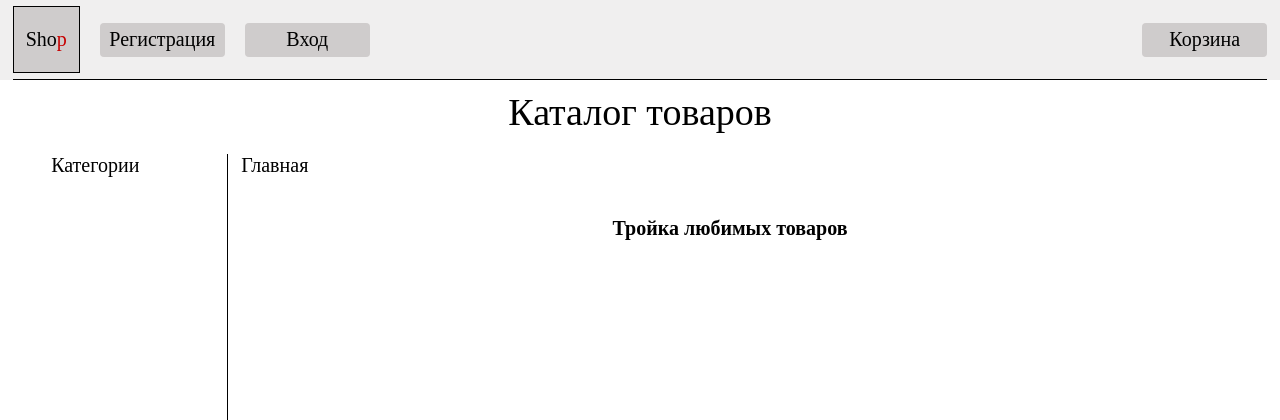
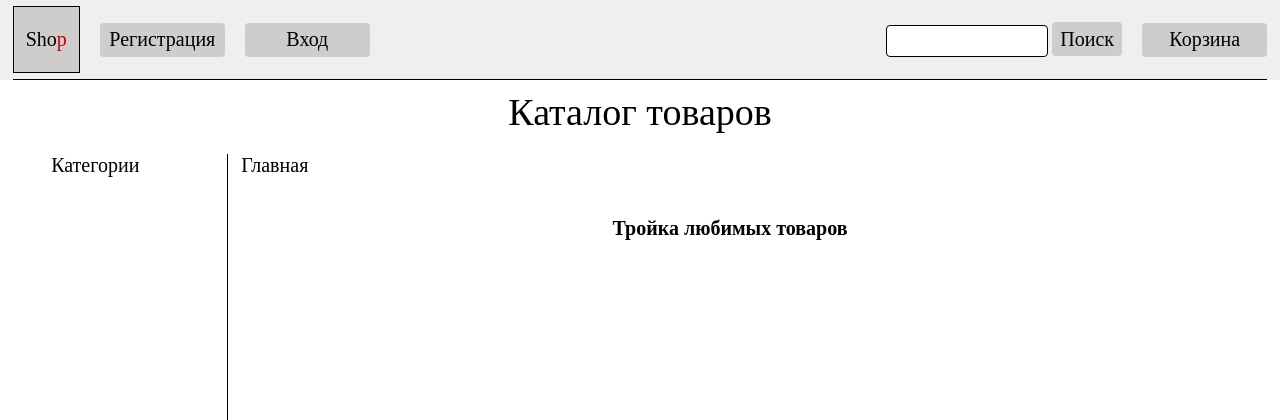
Before and after one commit to vladimir-frozenfish/test-job-remi, a Django app: page / in a window 1280 px wide. Shown: the top 420 px of the page. Run offline with Django 4.2, Linux system fonts and the light colour scheme; data that the repository does not hold is empty.

Commit message:
Shop - реализован элементарный поиск товаров (по имени или конечной категории)

```diff
--- a/design/html/index.html
+++ b/design/html/index.html
@@ -24,6 +24,10 @@
 
 
             <div class="header_grid">
+                <form>
+                    <input type="text" class="input_search">
+                    <input type="submit" value="Поиск" class="button_search">
+                </form>
                 <div class="button_header">Корзина</div>
             </div>
         </div>
--- a/shop/urls.py
+++ b/shop/urls.py
@@ -5,13 +5,15 @@ from .views import (add_del_favorite,
                     reduce_product_in_shopping_cart,
                     delete_product_in_shopping_cart,
                     increase_product_in_shopping_cart,
-                    category, index, product)
+                    category, index, product,
+                    search_product)
 
 
 app_name = 'shop'
 
 urlpatterns = [
     path('', index, name='index'),
+    path('search_product', search_product, name='search_product'),
     path('category/<slug:slug>/', category, name='category'),
     path('product/<int:product_id>/', product, name='product'),
     path('product/<int:product_id>/add_del_favorite/', add_del_favorite, name='add_del_favorite'),
--- a/shop/views.py
+++ b/shop/views.py
@@ -1,22 +1,12 @@
 from collections import deque
 
-from django.conf import settings
 from django.contrib.auth.decorators import login_required
-from django.core.paginator import Paginator
-from django.db.models import Count
+from django.db.models import Count, Q
 from django.shortcuts import get_object_or_404, render, redirect
 
 from .models import Category, ImageProduct, FavoriteProduct, Product, ShoppingCartProduct
 from .forms import OrderingForm
-from .utils import get_all_child_categories, get_category_queue, get_category_tree
-
-
-def page_paginator(data, request):
-    """функция разделения записей на несколько страниц"""
-    post_list = Paginator(data, settings.PAGINATOR_COUNT)
-    page_number = request.GET.get('page')
-
-    return post_list.get_page(page_number)
+from .utils import get_all_child_categories, get_category_queue, get_category_tree, page_paginator
 
 
 def index(request):
@@ -184,3 +174,28 @@ def delete_product_in_shopping_cart(request, product_id):
     product.delete()
 
     return redirect('users:shopping_cart')
+
+
+def search_product(request):
+    """страница поиска товаров"""
+
+    """получение начальных категорий, тех у которых нет
+    родительских категорий"""
+    categorys_main = Category.objects.filter(parent_category__isnull=True)
+
+    if 'q' in request.GET:
+        q = request.GET['q']
+        multi_q = Q(Q(name__iregex=q) | Q(category__name__iregex=q))
+        products = Product.objects.filter(multi_q)
+    else:
+        q = ''
+        products = None
+
+    template = 'shop/search_product.html'
+
+    context = {'categorys': categorys_main,
+               'products': products,
+               'q': q
+               }
+
+    return render(request, template, context)
--- a/static_dev/css/style.css
+++ b/static_dev/css/style.css
@@ -80,6 +80,35 @@ header {
 
 .button_header:active {
   background-color: #ffffff;
+}
+
+.button_search {
+  font-family: 'Minion Pro';
+  border: 0px;
+  background-color: #cfcccc;
+  width: 70px;
+  height: 34px;
+  font-size: 20px;
+  border-radius: 4px;
+}
+
+.button_search:hover {
+  background-color: #e4e4e4;
+  border: 1px solid rgb(0, 0, 0);
+  cursor: pointer;
+}
+
+.button_search:active {
+  background-color: #ffffff;
+}
+
+.input_search {
+  padding-left: 10px;
+  width: 150px;
+  height: 30px;
+  font-size: 16px;
+  border-radius: 4px;
+  border: 1px solid rgb(0, 0, 0);
 }
 
 footer {
--- a/templates/includes/header.html
+++ b/templates/includes/header.html
@@ -27,6 +27,10 @@
 
 
     <div class="header_grid">
+        <form action="{% url 'shop:search_product' %}">
+            <input type="text" class="input_search" name="q">
+            <input type="submit" value="Поиск" class="button_search">
+        </form>
         <a href="{% url 'users:shopping_cart' %}"><div class="button_header">Корзина</div></a>
     </div>
 </div>
```
Also changed, not shown: design/html/style.css (+29 -0 lines), shop/utils.py (+11 -0 lines), templates/shop/search_product.html (added, +48 -0 lines), readme.md.
